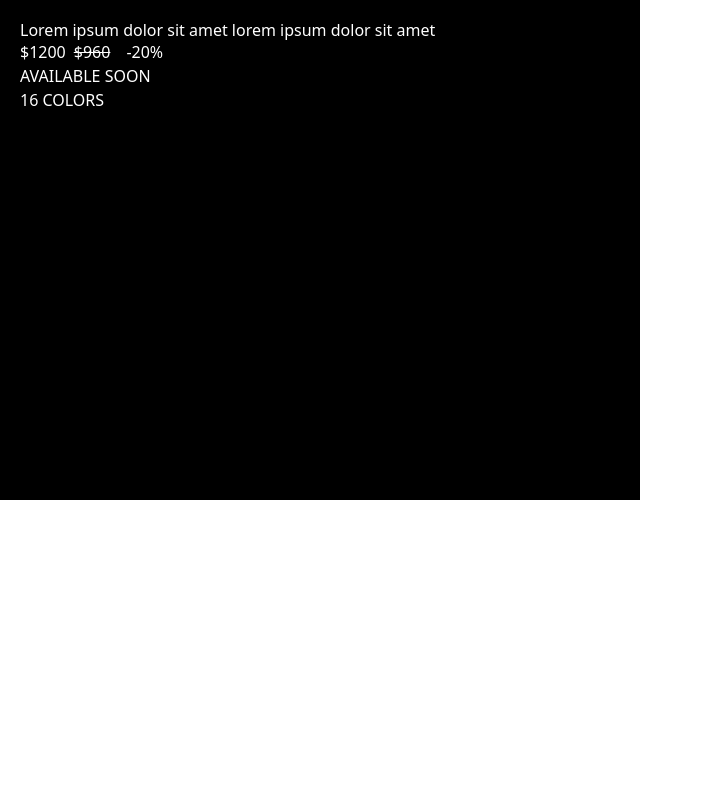
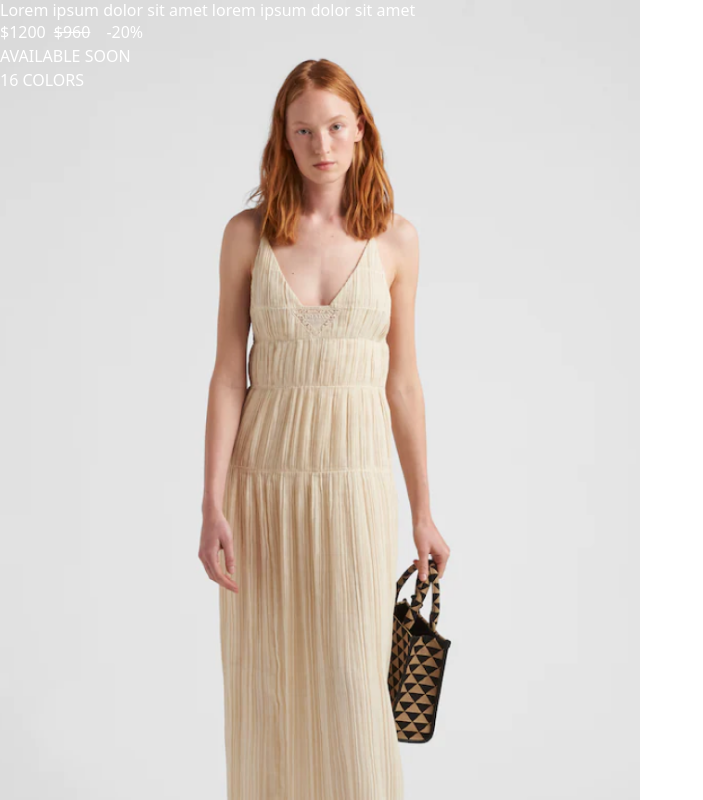
Before and after one commit to maniplek/product-component, a Vue app: page / in a window 1280 px wide. Shown: the top 800 px of the page, without its empty margins (0-703 px from the left). Built offline with nearby package versions, Linux system fonts and the light colour scheme.

Commit message:
added background condition

```diff
--- a/src/App.vue
+++ b/src/App.vue
@@ -7,6 +7,9 @@
       :backgroundColorTablet="backgroundColorTablet"
       :backgroundColorMobile="backgroundColorMobile"
       :textColor="textColor"
+      :mediaType="mediaType"
+      :textPositionD="textPositionD"
+      :textPositionM="textPositionM"
     />
   </div>
 </template>
@@ -20,6 +23,7 @@ export default {
     Product,
   },
   data() {
+    console.log('>>>>', data.textPositionD)
     return {
       product: data.product,
       picture: data.picture,
--- a/src/components/Product.vue
+++ b/src/components/Product.vue
@@ -2,7 +2,7 @@
   <div
     class="bg-cover min-h-[500px] w-1/2 p-5 relative"
     :style="{
-       'background-color': mediaType === 'background' ? backgroundColor : mediaType !== 'image' ? backgroundColorDesktop : '',
+      'background-color': mediaType === 'background' &&  backgroundColorDesktop,
       'background-size': 'cover',
       'background-size': 'cover',
       'background-position': 'center',
@@ -23,10 +23,10 @@
         bottom: device === 'mobile' ? '0' : 'auto',
         left: '0',
         right: '0',
-        top: textPosition.includes('top') ? '0' : 'auto',
-        bottom: textPosition.includes('bottom') ? '0' : 'auto',
-        left: textPosition.includes('left') ? '0' : 'auto',
-        right: textPosition.includes('right') ? '0' : 'auto',
+        top: textPositionD.includes('top') ? '0' : 'auto',
+        bottom: textPositionD.includes('bottom') ? '0' : 'auto',
+        left: textPositionM.includes('left') ? '0' : 'auto',
+        right: textPositionM.includes('right') ? '0' : 'auto',
       }"
     >
       <p class="font-medium leading-5">{{ product.name }}</p>
--- a/src/data/index.js
+++ b/src/data/index.js
@@ -7,7 +7,7 @@ export default {
       "imageMobile": "image/RectangleMobile.png",
     },
    "textColor": "#fff",
-   "textPositionD": "bottom-left",
+   "textPositionD": "top-left",
    "textPositionM": "bottom-left",
    "product": {
      "name": "Lorem ipsum dolor sit amet lorem ipsum dolor sit amet",
```
